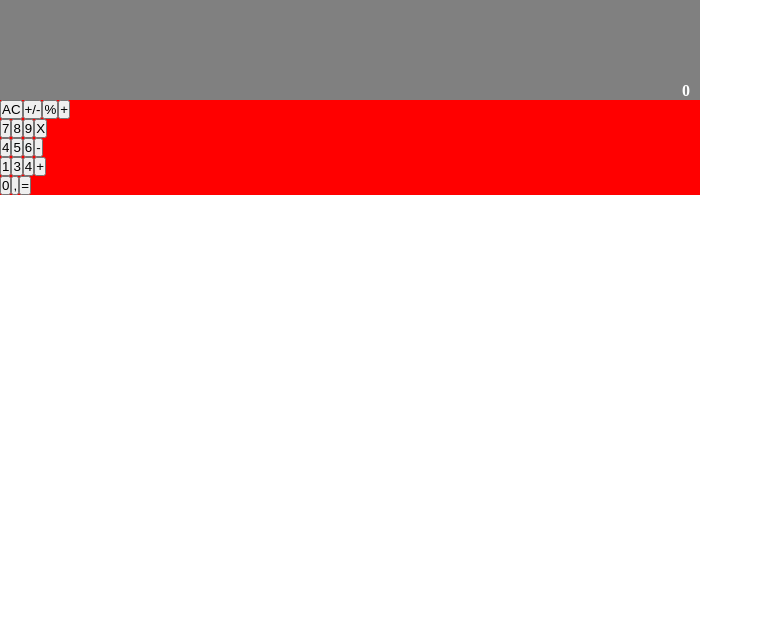
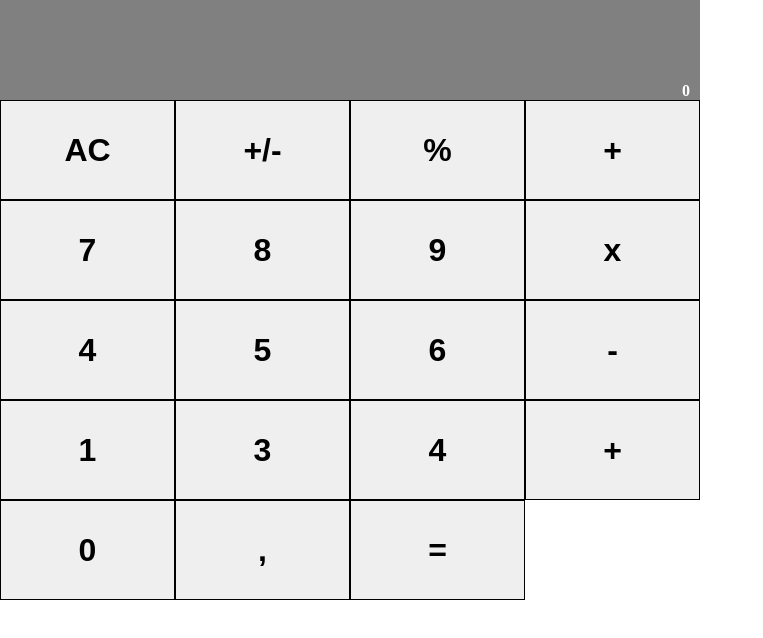
Before and after one commit to sz16900/calculator-react, a React (Create React App) app: page / in a window 1280 px wide. Shown: the top 638 px of the page, without its empty margins (0-763 px from the left). Built offline with nearby package versions, Linux system fonts and the light colour scheme.

Commit message:
install styled-components

```diff
--- a/package.json
+++ b/package.json
@@ -10,7 +10,8 @@
     "prop-types": "^15.7.2",
     "react": "^16.13.1",
     "react-dom": "^16.13.1",
-    "react-scripts": "3.4.1"
+    "react-scripts": "3.4.1",
+    "styled-components": "^5.1.1"
   },
   "scripts": {
     "start": "react-scripts start",
--- a/src/assets/main.css
+++ b/src/assets/main.css
@@ -8,11 +8,10 @@
 
 #app-container,
 #display-container,
-#button-panels-container {
+#button-panel-container {
   display: flex;
   flex-direction: column;
   width: 700px;
-  background-color: red;
 }
 
 /* Display */
@@ -26,3 +25,19 @@
   justify-content: flex-end;
   align-items: end;
 }
+
+/* Button Panel */
+
+#button-panel-container div {
+  height: 100px;
+}
+
+/* Button */
+
+#button-container {
+  width: 25%;
+  height: 100%;
+  font-size: 2em;
+  font-weight: bolder;
+  border: 1px solid black;
+}
--- a/src/components/Button.js
+++ b/src/components/Button.js
@@ -1,9 +1,13 @@
 import React from 'react';
 import propTypes from 'prop-types';
 
-const Button = props => {
+const Button = (props) => {
   const { name } = props;
-  return <button type="button">{name}</button>;
+  return (
+    <button id="button-container" type="button">
+      {name}
+    </button>
+  );
 };
 
 Button.propTypes = {
--- a/src/components/ButtonPanel.js
+++ b/src/components/ButtonPanel.js
@@ -14,7 +14,7 @@ const ButtonPanel = () => (
       <Button name="7" />
       <Button name="8" />
       <Button name="9" />
-      <Button name="X" />
+      <Button name="x" />
     </div>
     <div className="group-3">
       <Button name="4" />
```
Also changed, not shown: 1 other file (tests, documents, lock files or other folders).
